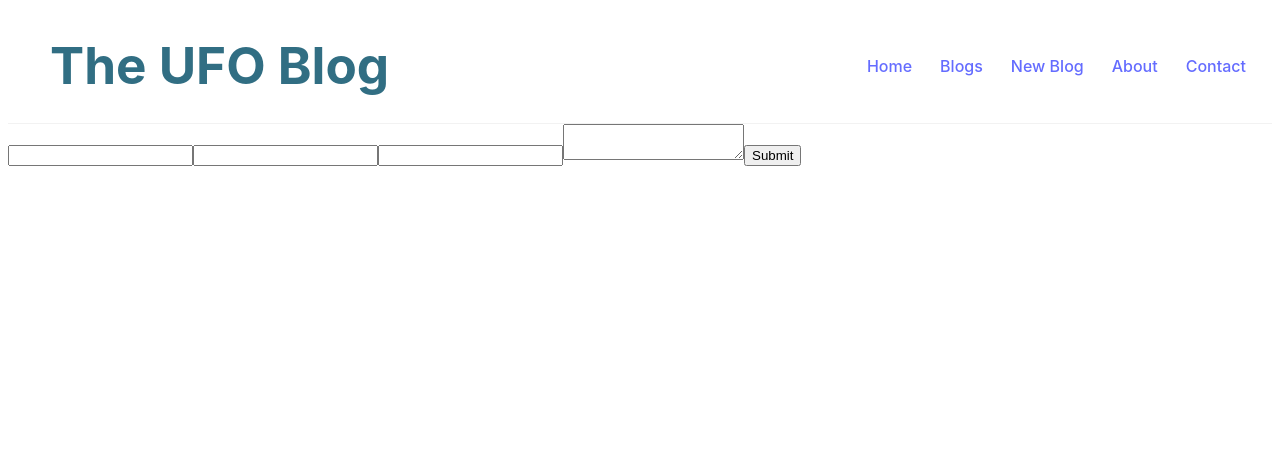
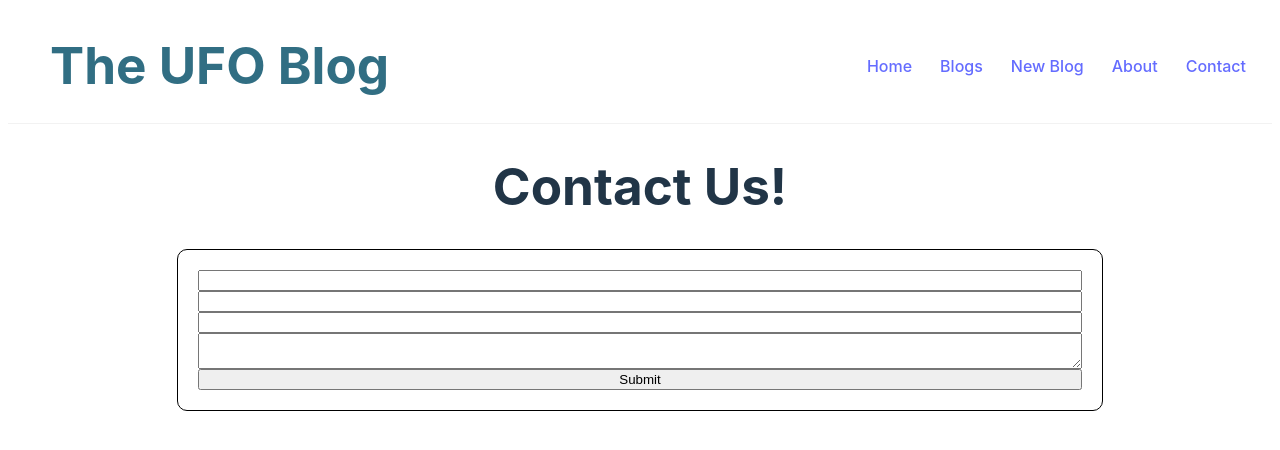
Before and after one commit to rauld323/react-ufo-blog, a Next.js app: page /contact in a window 1280 px wide. Shown: the top 450 px of the page. Built offline with nearby package versions, Linux system fonts and the light colour scheme.

Commit message:
fix naming errors

```diff
--- a/src/app/contact/formSchema/contactFormSchema.tsx
+++ b/src/app/contact/formSchema/contactFormSchema.tsx
@@ -7,11 +7,11 @@ type ContactFormValue = {
   textArea: string;
 };
 
-export const testSchema = z.object({
+export const contactFormSchema = z.object({
   fullName: z.string(),
   subject: z.string(),
   email: z.string().email(),
   textArea: z.string(),
 });
 
-export type TestSchema = z.infer<typeof testSchema>;
+export type ContactFormSchema = z.infer<typeof contactFormSchema>;
--- a/src/app/contact/page.tsx
+++ b/src/app/contact/page.tsx
@@ -2,17 +2,22 @@
 import { useForm } from "react-hook-form";
 import { Controller } from "react-hook-form";
 import { zodResolver } from "@hookform/resolvers/zod";
-import { testSchema, TestSchema } from "./formSchema/contactFormSchema";
+import { StyledContainer, StyledForm } from "../create/page";
+import {
+  ContactFormSchema,
+  contactFormSchema,
+} from "./formSchema/contactFormSchema";
 
 const Contact = () => {
-  const { control, handleSubmit } = useForm<TestSchema>({
+  const { control, handleSubmit } = useForm<ContactFormSchema>({
     mode: "onChange",
-    resolver: zodResolver(testSchema),
+    resolver: zodResolver(contactFormSchema),
   });
 
   return (
-    <div>
-      <form onSubmit={handleSubmit((data) => console.log(data))}>
+    <StyledContainer>
+      <h1>Contact Us!</h1>
+      <StyledForm onSubmit={handleSubmit((data) => console.log(data))}>
         <Controller
           control={control}
           name="fullName"
@@ -38,8 +43,8 @@ const Contact = () => {
         />
 
         <input type="submit" />
-      </form>
-    </div>
+      </StyledForm>
+    </StyledContainer>
   );
 };
 
--- a/src/app/create/page.tsx
+++ b/src/app/create/page.tsx
@@ -76,13 +76,13 @@ const Create = () => {
 
 export default Create;
 
-const StyledContainer = styled.div`
+export const StyledContainer = styled.div`
   display: flex;
   flex-direction: column;
   align-items: center;
 `;
 
-const StyledForm = styled.form`
+export const StyledForm = styled.form`
   display: flex;
   flex-direction: column;
   min-width: 70%;
```
Also changed, not shown: src/app/components/Input.tsx (+10 -6 lines).
